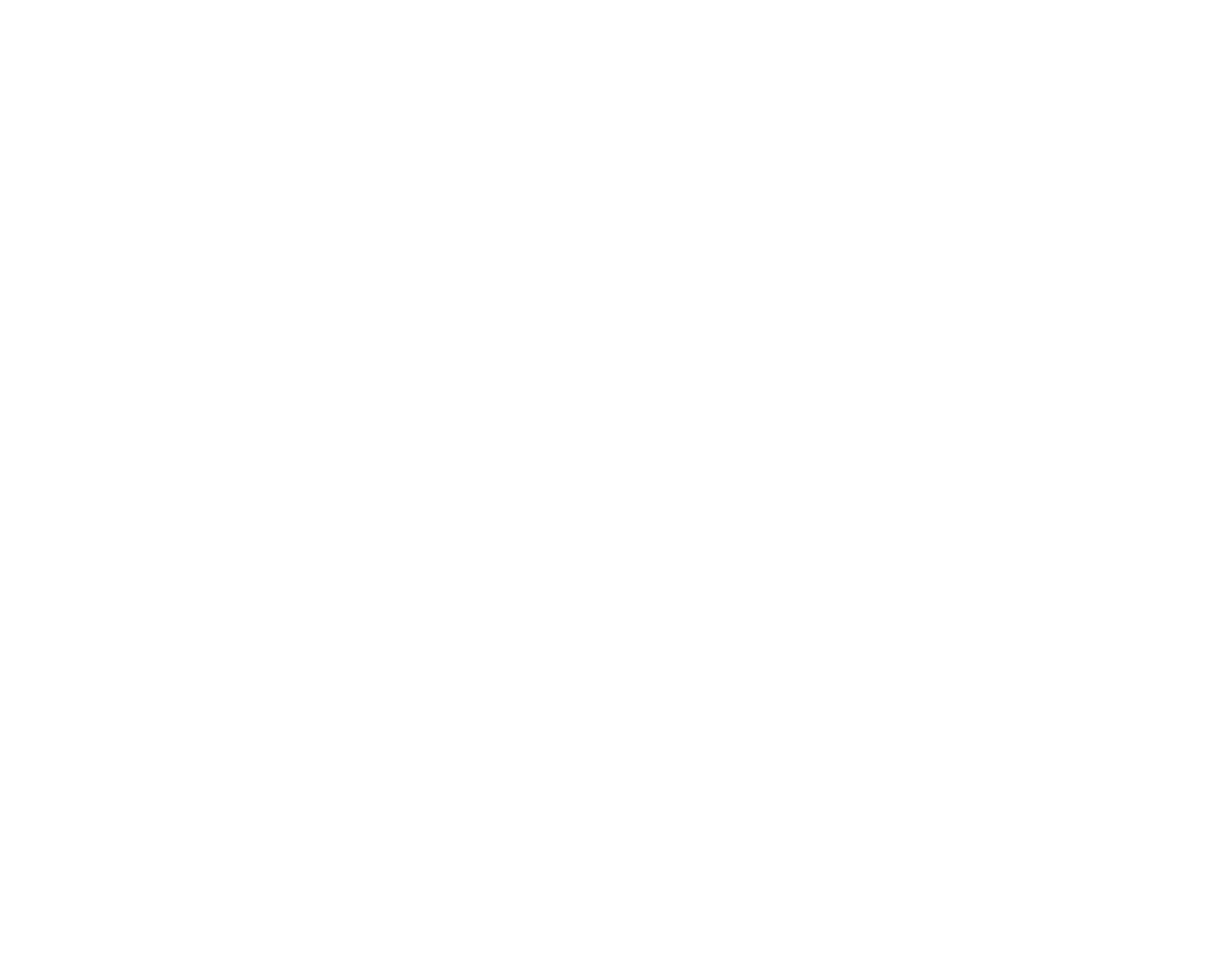
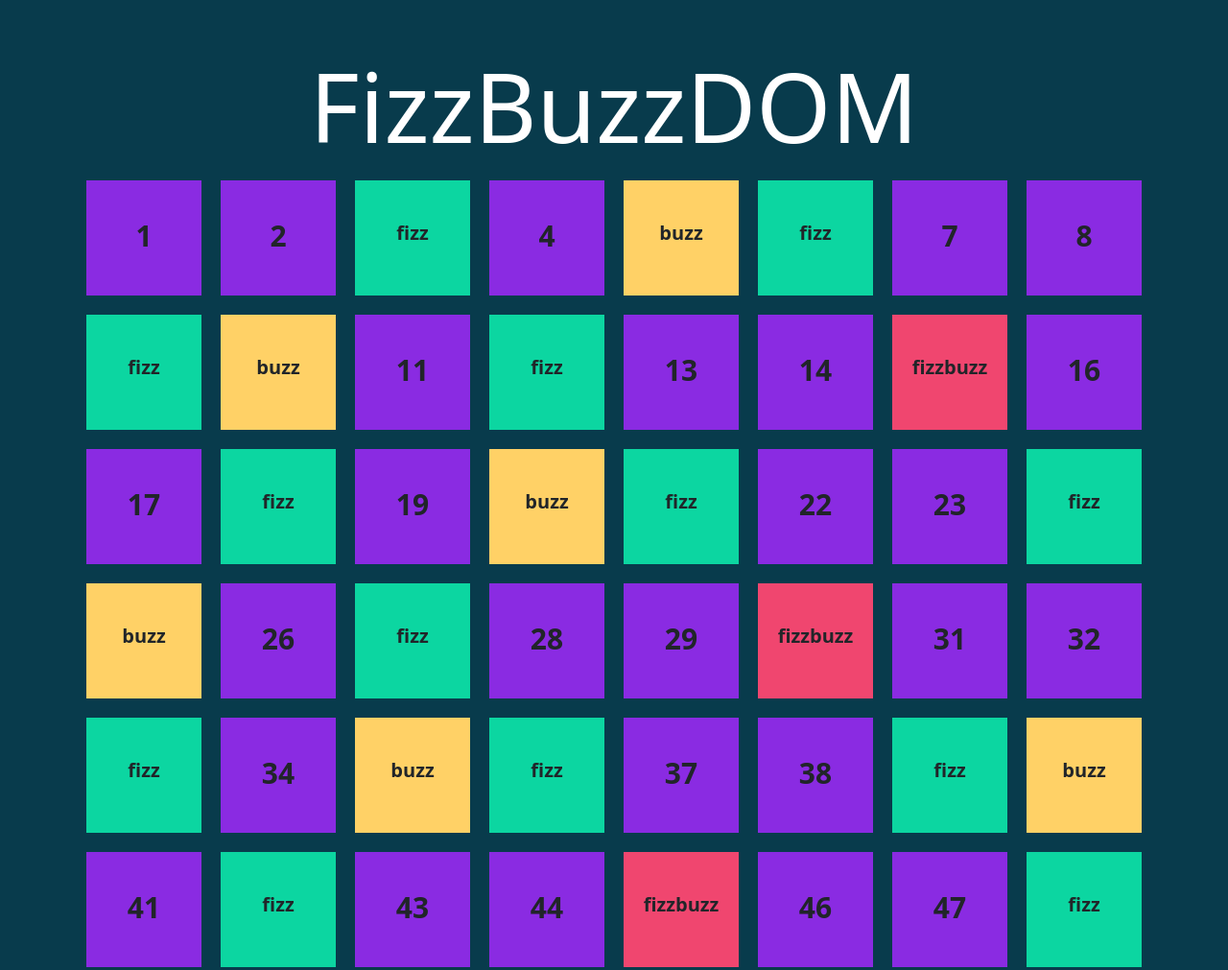
Before and after one commit to GabrielePalmaBool/js-fizzbuzz, a plain HTML site: page index.html in a window 1280 px wide. Shown: the top 1011 px of the page at 96% size. Before the commit the page ends 800 px from the top, so only its background shows below. Drawn offline with nearby package versions, Linux system fonts and the light colour scheme.

Commit message:
complete exercise

```diff
--- a/css/style.css
+++ b/css/style.css
@@ -5,7 +5,35 @@
     box-sizing: border-box;
 }
 
-.background {
+body {
     background-color: rgb(8, 59, 76);
-    width:100%;
+
 }
+
+h1 {
+    margin-top: 50px;
+   text-align: center;
+    color: white;
+    font-size: 100px;
+}
+
+.square {
+    width: 120px;
+    height: 120px;
+    background-color: blueviolet;
+    margin: 10px;
+}
+
+.label {
+    text-align: center;
+    margin-top: 35px;
+    font-size: 30px;
+    font-weight: bold;
+}
+
+.text {
+    text-align: center;
+    margin-top: 40px;
+    font-size: 20px;
+    font-weight: bold;
+}
--- a/index.html
+++ b/index.html
@@ -15,11 +15,12 @@
 </head>
 <body>
 
-    <div class="background">
+    <!-- Container bootstrap -->
+    <div class="container">
 
-        <!-- Container bootstrap -->
-        <div class="container">
+        <h1>FizzBuzzDOM</h1>
 
+        <div class="row row-cols-9 justify-content-center">
 
         </div>
 
--- a/javascript/Jv.js
+++ b/javascript/Jv.js
@@ -0,0 +1,70 @@
+/*
+
+    Scrivi un programma che stampi in console i numeri da 1 a 100, ma che per i multipli di 3 stampi “Fizz”, al posto del numero e per i multipli di 5 stampi “Buzz”.
+    Per i numeri che sono sia multipli di 3 che di 5 stampi “FizzBuzz”.
+
+
+*/
+
+
+
+// acquisisco
+const row = document.querySelector(".row");
+
+
+
+for(let i = 1; i<=100; i++){
+
+
+    // Primo if per verificare che il valore sia divisibile sia per 3 che per 5
+    if( i%3 == 0 && i%5 == 0 ){
+        console.log(i);
+
+        // Creo il div completo
+        const square =
+
+        '<div class="square" style="background-color: rgb(240, 70, 111);"><div class="text">fizzbuzz</div></div>';
+
+        // aggiungo il div alla row di bootstrap
+        row.innerHTML += square;
+    }
+
+    // Secondo else-if per verificare che il valore sia divisibile per 3
+    else if (i%3 == 0 ) {
+
+         // Creo il div completo
+         const square =
+         '<div class="square" style="background-color: rgb(12, 214, 161);"><div class="text">fizz</div></div>';
+
+         // aggiungo il div alla row di bootstrap
+         row.innerHTML += square;
+
+    }
+
+    // Terzo else-if per verificare che il valore sia divisibile per 5
+    else if (i%5 == 0){
+
+         // Creo il div completo
+         const square =
+         '<div class="square" style="background-color: rgb(255, 209, 102);"><div class="text">buzz</div></div>';
+
+         // aggiungo il div alla row di bootstrap
+         row.innerHTML += square;
+
+    }
+
+    // else finale per tutti gli altri casi
+    else {
+
+         // Creo il div completo con l'aggiunta del numero
+         const square =
+         '<div class="square"><div class="label">' + i + '</div></div>';
+
+         // aggiungo il div alla row di bootstrap
+         row.innerHTML += square;
+
+    }
+
+
+
+}
```
